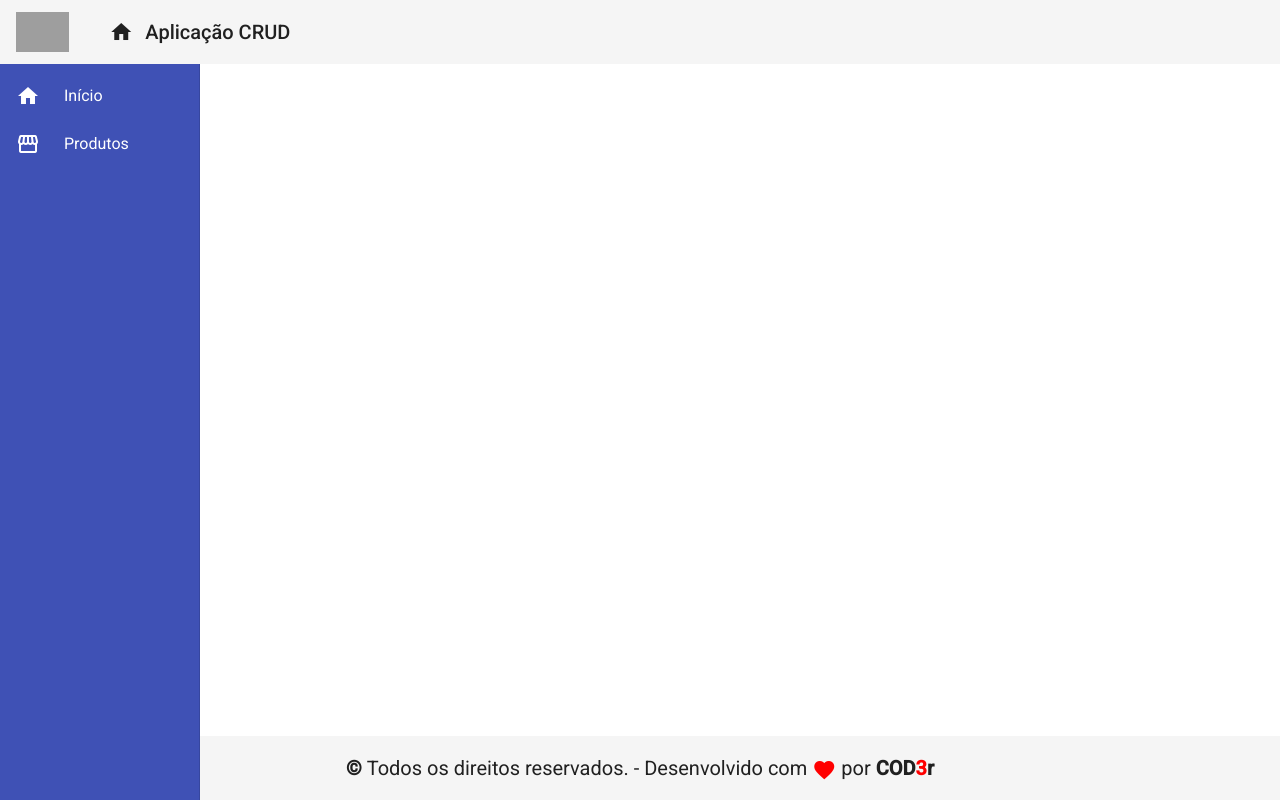
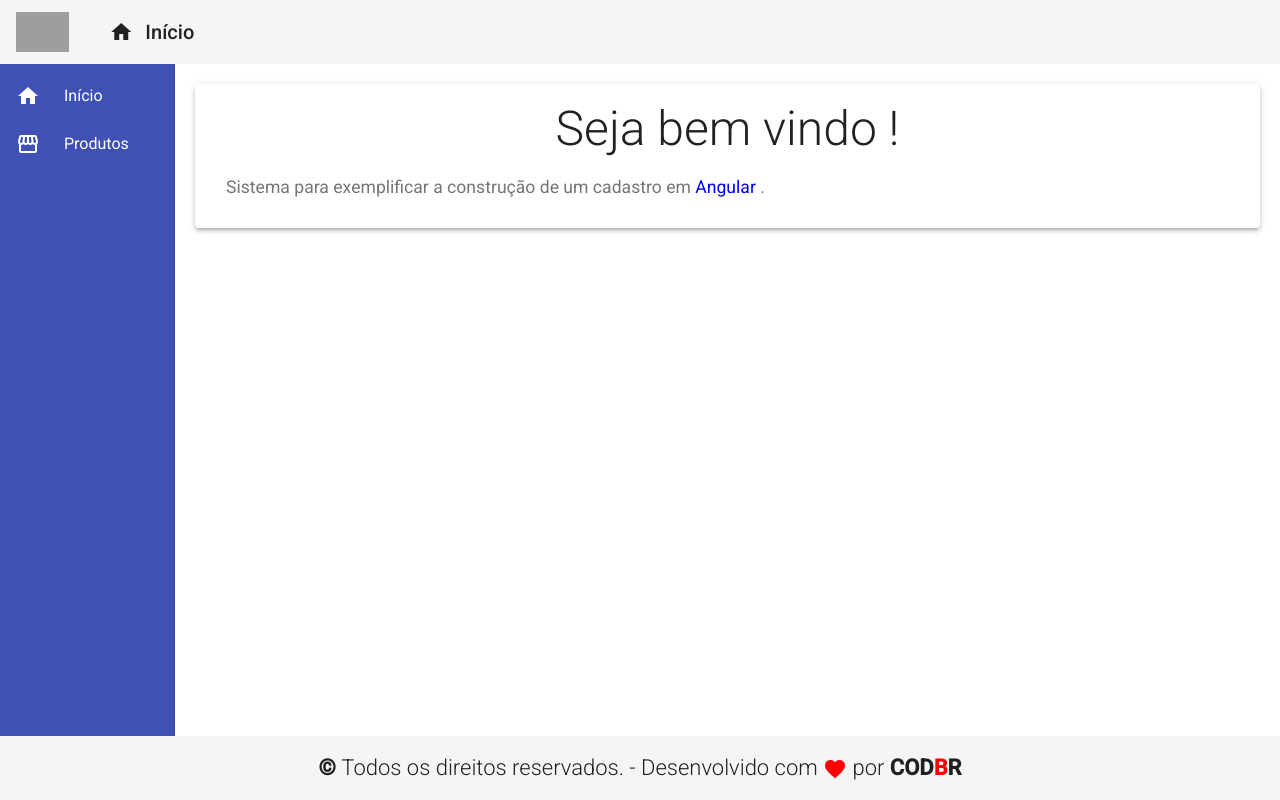
Before and after one commit to Allysonubius/angular-essentials, an Angular app in the folder frontend/: page / in a window 1280 px wide. Built offline with nearby package versions, Linux system fonts and the light colour scheme; grey boxes are pictures that could not be loaded.

Commit message:
Criado componente inicio (Home).

```diff
--- a/frontend/src/app/components/template/footer/footer.component.css
+++ b/frontend/src/app/components/template/footer/footer.component.css
@@ -6,6 +6,6 @@
 }
 
 .footer>span {
-    font-size: 1em;
-    font-weight: 400;
+    font-size: 1.1em;
+    font-weight: 300;
 }
--- a/frontend/src/app/components/template/footer/footer.component.html
+++ b/frontend/src/app/components/template/footer/footer.component.html
@@ -4,7 +4,6 @@
     <i class="material-icons red v-middle">
           favorite
         </i> por
-    <strong>COD<span class="red">3</span>r</strong>
+    <strong>COD<span class="red">B</span>R</strong>
     </span>
-
 </mat-toolbar>
--- a/frontend/src/app/components/template/header/header.component.html
+++ b/frontend/src/app/components/template/header/header.component.html
@@ -9,7 +9,7 @@
         <i class="material-icons">
           home
         </i>
-        Aplicação CRUD
+        Início
       </a>
     </span>
 </mat-toolbar>
--- a/frontend/src/app/components/template/nav/nav.component.css
+++ b/frontend/src/app/components/template/nav/nav.component.css
@@ -1,11 +1,12 @@
 .sidenav {
     font-size: 18px;
     background-color: #3f51b5;
-    width: 200px;
+    width: 175px;
 }
 
 .sidenav :hover {
-    color: green;
+    color: black;
+    cursor: pointer;
 }
 
 .sidenav a {
@@ -15,3 +16,8 @@
 .sidenav i {
     padding-right: 1em;
 }
+
+.content {
+    padding: 20px;
+    background-color: #fff;
+}
--- a/frontend/src/app/components/template/nav/nav.component.html
+++ b/frontend/src/app/components/template/nav/nav.component.html
@@ -1,5 +1,5 @@
 <mat-sidenav-container class="container">
-    <mat-sidenav class="sidenav" mode="side" opened fixedInViewport="true" fixedTopGap="64">
+    <mat-sidenav class="sidenav" mode="side" opened fixedInViewport="true" fixedTopGap="64" fixedBottomGap="64">
         <mat-nav-list class="nav-list">
             <a mat-list-item routerLink="/home.html">
                 <i class="material-icons">
@@ -13,4 +13,7 @@
             </a>
         </mat-nav-list>
     </mat-sidenav>
+    <mat-sidenav-content class="content">
+        <app-home></app-home>
+    </mat-sidenav-content>
 </mat-sidenav-container>
--- a/frontend/src/app/components/template/nav/nav.component.ts
+++ b/frontend/src/app/components/template/nav/nav.component.ts
@@ -2,7 +2,7 @@ import { Component, OnInit } from '@angular/core';
 
 @Component({
   selector: 'app-nav',
-  templateUrl: 'nav.component.html',
+  templateUrl: './nav.component.html',
   styleUrls: ['./nav.component.css']
 })
 export class NavComponent implements OnInit {
--- /dev/null
+++ b/frontend/src/app/components/views/home/home.component.css
@@ -0,0 +1,20 @@
+.home .title {
+    font-size: 3rem;
+    font-weight: 300;
+    line-height: 1.2;
+}
+
+.home .subtitle {
+    padding: 15px;
+    font-size: 1.1rem;
+}
+
+.title {
+    text-align: center
+}
+
+.angular-link {
+    cursor: pointer;
+    text-decoration: none;
+    color: blue;
+}
--- /dev/null
+++ b/frontend/src/app/components/views/home/home.component.html
@@ -0,0 +1,11 @@
+<mat-card class="home mat-elevation-z3">
+    <mat-card-title class="title">
+        Seja bem vindo !
+    </mat-card-title>
+    <mat-card-subtitle class="subtitle">
+        Sistema para exemplificar a construção de um cadastro em
+        <a class="angular-link" href="https://angular.io/">
+          Angular
+        </a>.
+    </mat-card-subtitle>
+</mat-card>
--- /dev/null
+++ b/frontend/src/app/components/views/home/home.component.ts
@@ -0,0 +1,15 @@
+import { Component, OnInit } from '@angular/core';
+
+@Component({
+  selector: 'app-home',
+  templateUrl: './home.component.html',
+  styleUrls: ['./home.component.css']
+})
+export class HomeComponent implements OnInit {
+
+  constructor() { }
+
+  ngOnInit() {
+  }
+
+}
```
Also changed, not shown: frontend/src/app/app.module.ts (+6 -2 lines), 1 other file (tests, documents, lock files or other folders).
